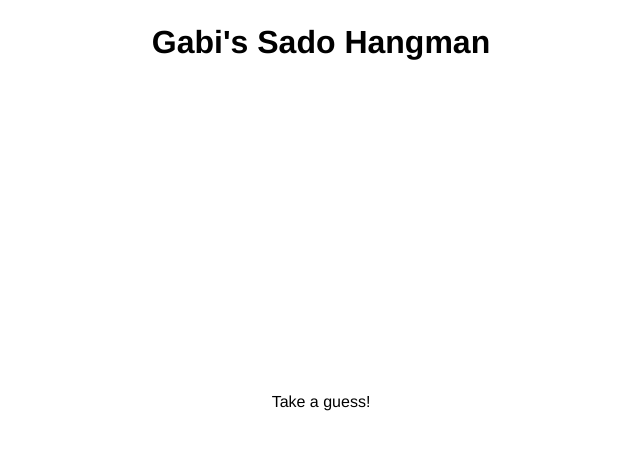
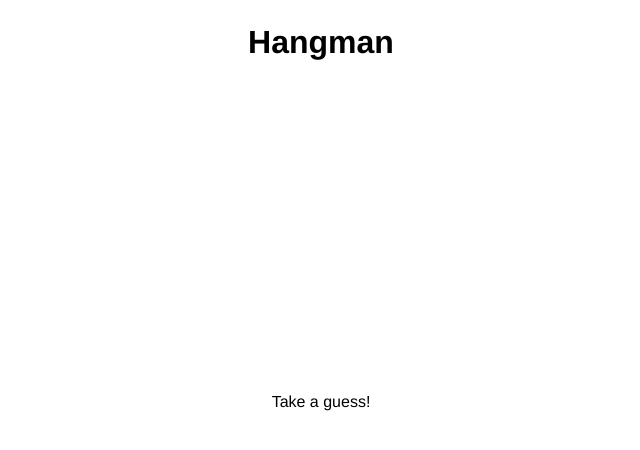
Before and after one commit to portsoc/hangman-in-branches, a website with bundled scripts: page client/index.html in a window 1280 px wide. Shown: the whole page, without its empty margins (319-959 px from the left). Built offline with nearby package versions, Linux system fonts and the light colour scheme; files whose address does not match are found by name.

Commit message:
Update index.html

```diff
--- a/client/index.html
+++ b/client/index.html
@@ -5,7 +5,7 @@
 <script src="index.js" type="module"></script>
 <link rel="stylesheet" href="index.css" />
 <main>
-  <h1>Gabi's Sado Hangman</h1>
+  <h1>Hangman</h1>
   <section id="noose">
     <canvas id="canvas" width="150" height="200"></canvas>
   </section>
```
